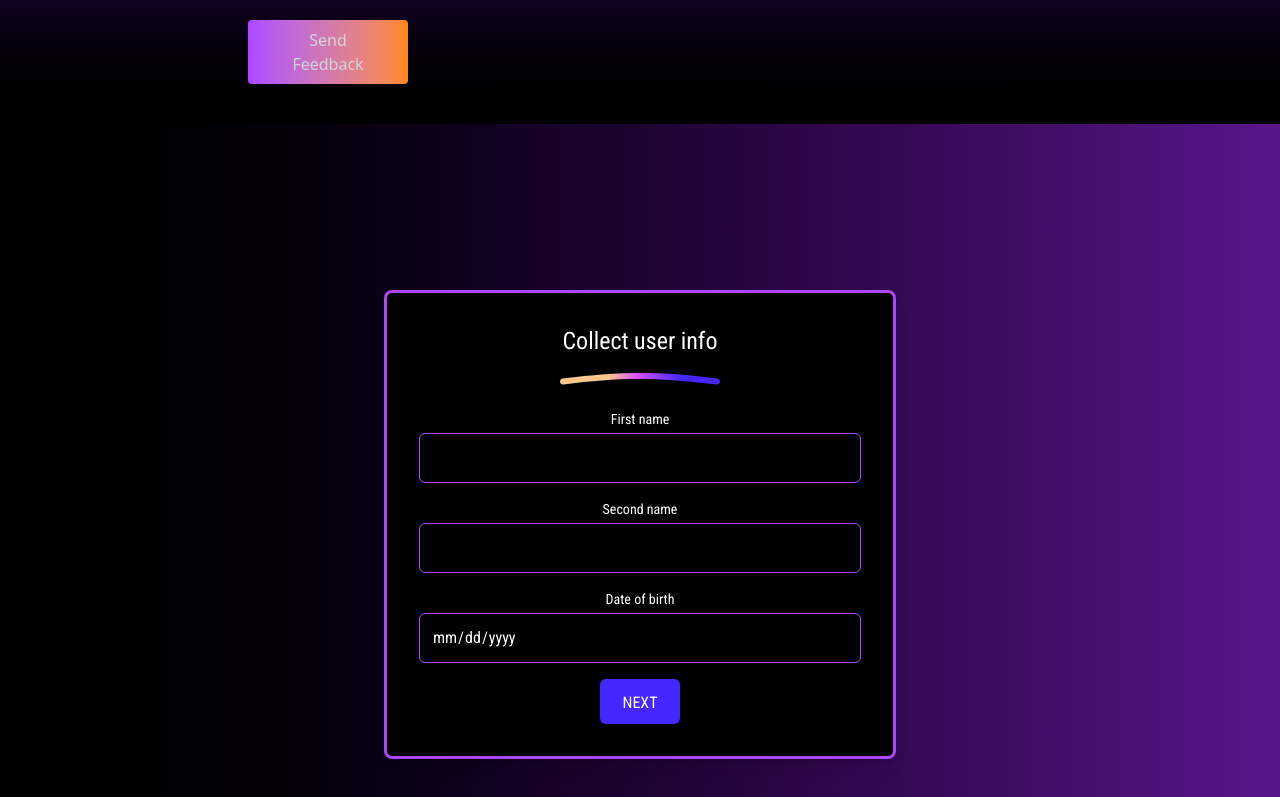
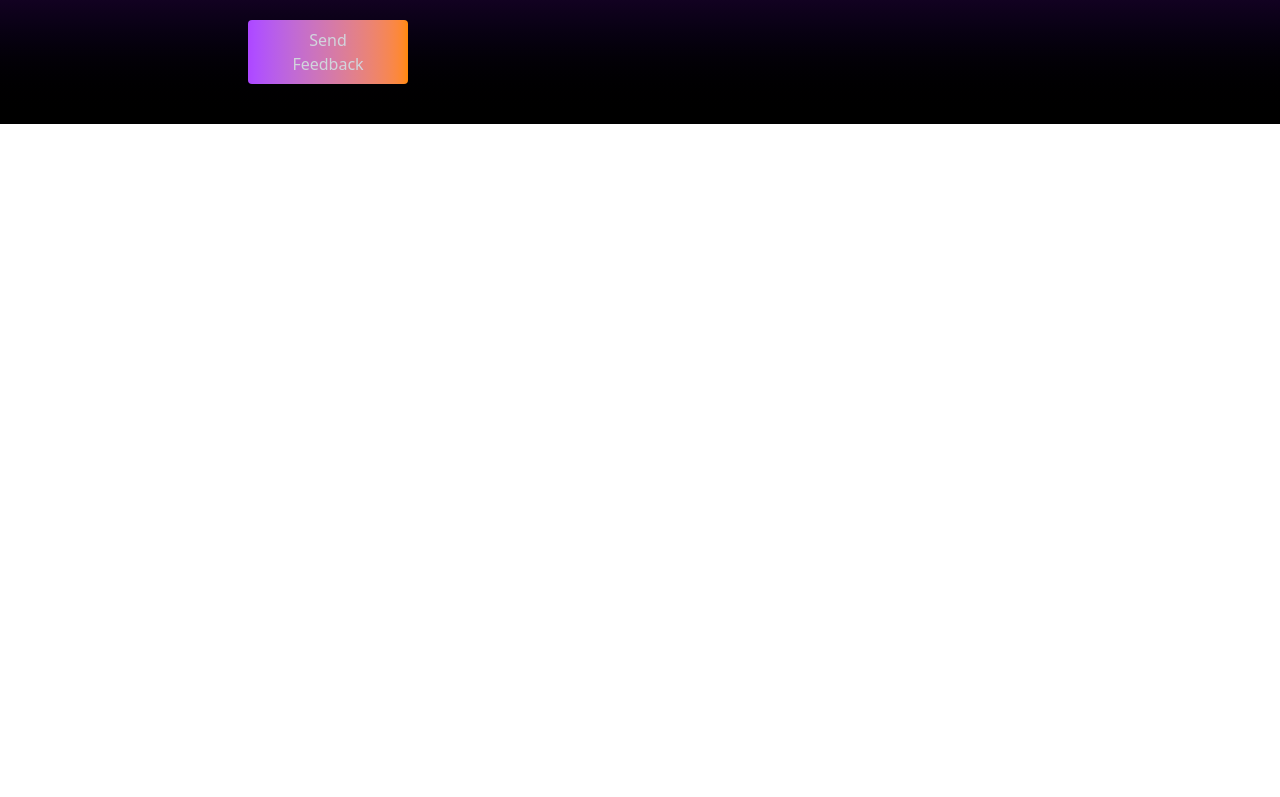
Before and after one commit to Keren71/k2albert123-kraftwave, a Next.js app: page / in a window 1280 px wide. Shown: the part 2823-3620 px from the top of the page. After the commit the page ends 2947 px from the top, so only its background shows below. Built offline with nearby package versions, Linux system fonts and the light colour scheme; a web font is replaced by a local one.

Commit message:
Fixed ESLint errors and updated dependencies

```diff
--- a/app/page.tsx
+++ b/app/page.tsx
@@ -1,11 +1,11 @@
 // import Image from "next/image";
 
 import Landing from "./components/Landing";
-import UserInfoForm from "./components/UserInfoForm";
-import CollectUserInfo from "./components/CollectUserInfo";
-import SelectionPage from "./components/SelectionPage";
-import DisabilitiesSelection from "./components/DisabilitiesSelection";
-import ChatBot from "./components/ChatBot";
+// import UserInfoForm from "./components/UserInfoForm";
+// import CollectUserInfo from "./components/CollectUserInfo";
+// import SelectionPage from "./components/SelectionPage";
+// import DisabilitiesSelection from "./components/DisabilitiesSelection";
+// import ChatBot from "./components/ChatBot";
 
 
 
@@ -13,11 +13,11 @@ export default function Home() {
   return (
     <div>
      <Landing/>
-      <UserInfoForm/>
+      {/* <UserInfoForm/>
       <CollectUserInfo/>
      <SelectionPage/>
      <DisabilitiesSelection/>
-     <ChatBot/>
+     <ChatBot/>   */}
 
 
     </div>
```
